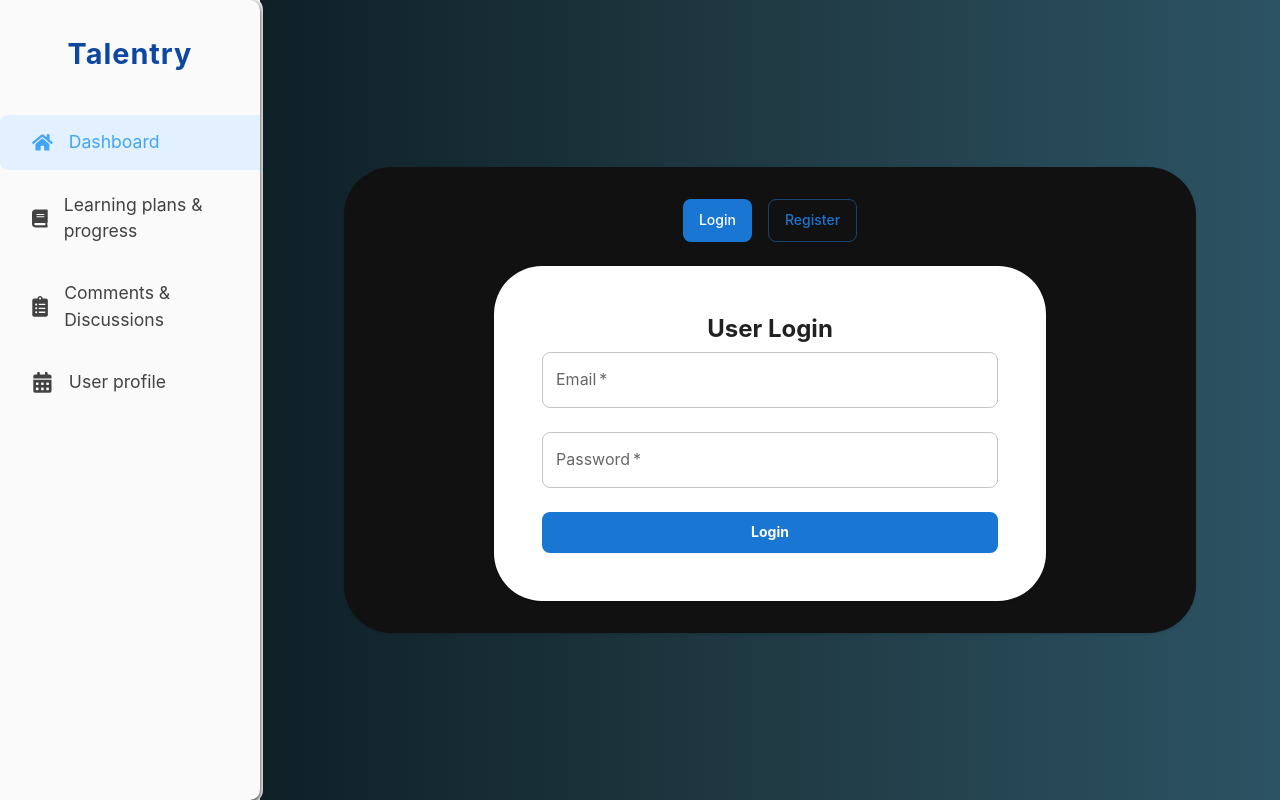
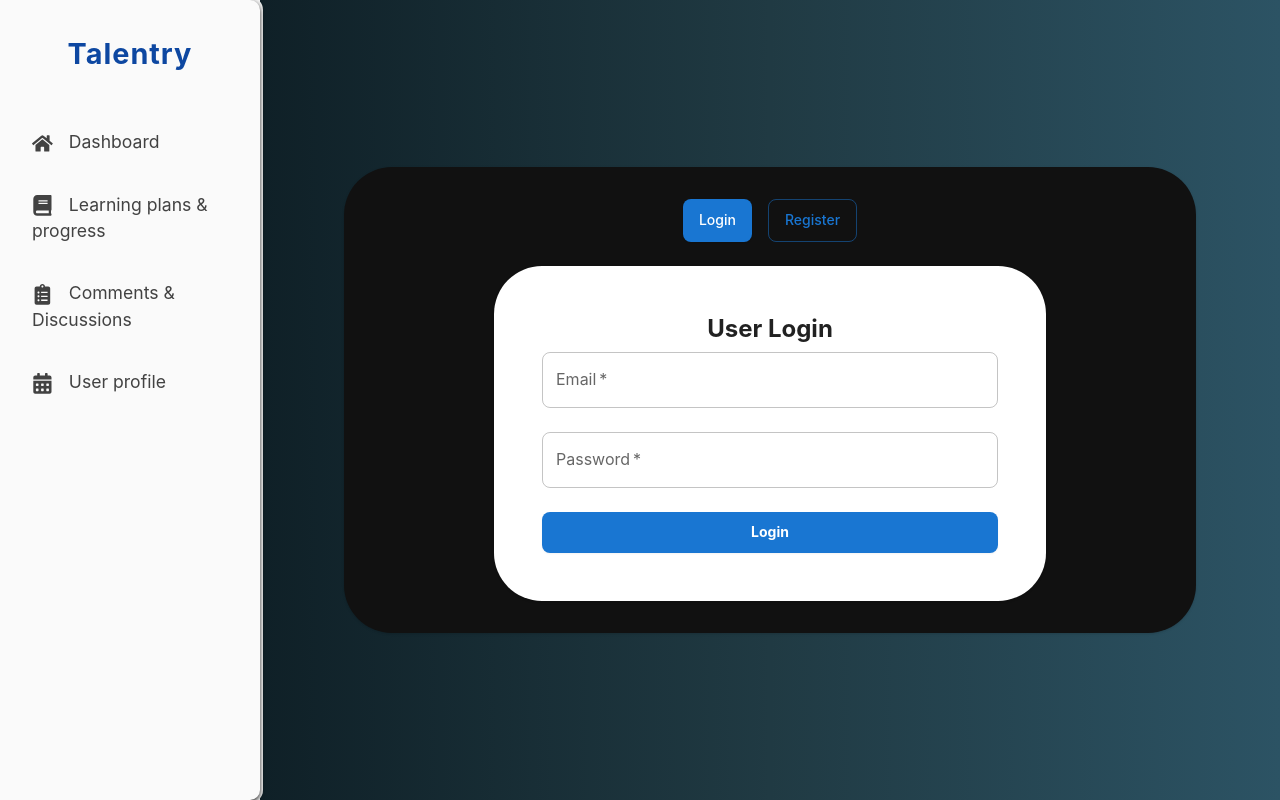
Before and after one commit to SandunRanjanaM/PAF_Assignment_Group_Project, a React (Create React App) app in the folder frontend/: page / in a window 1280 px wide. Built offline with nearby package versions, Linux system fonts and the light colour scheme.

Commit message:
linked components to the navigation bar

```diff
--- a/frontend/package.json
+++ b/frontend/package.json
@@ -14,9 +14,11 @@
     "@testing-library/jest-dom": "^6.6.3",
     "@testing-library/react": "^16.2.0",
     "@testing-library/user-event": "^13.5.0",
+    "ajv": "^8.12.0",
+    "ajv-keywords": "^5.1.0",
     "axios": "^1.8.4",
     "bootstrap": "^5.3.3",
-    "date-fns": "^4.1.0",
+    "date-fns": "^2.30.0",
     "react": "^19.0.0",
     "react-bootstrap": "^2.10.9",
     "react-dom": "^19.0.0",
--- a/frontend/src/components/NavigationBar.js
+++ b/frontend/src/components/NavigationBar.js
@@ -1,29 +1,40 @@
 import React from 'react';
+import { Link, useLocation } from 'react-router-dom';
 import '../styles/NavigationBar.css';
 import { FaHome, FaBook, FaClipboardList, FaCalendarAlt } from 'react-icons/fa';
 
 const NavigationBar = () => {
+  const location = useLocation();
+
   return (
     <nav className="navigation-bar">
       <div className="nav-header">
         <span className="nav-logo">Talentry</span>
       </div>
       <ul className="nav-list">
-        <li className="nav-item active">
+        <li className={`nav-item ${location.pathname === '/posts' ? 'active' : ''}`}>
+          <Link to="/posts" className="nav-link">
             <FaHome className="nav-icon" />
             <span>Dashboard</span>
+          </Link>
         </li>
-        <li className="nav-item">
+        <li className={`nav-item ${location.pathname === '/progresses' ? 'active' : ''}`}>
+          <Link to="/progresses" className="nav-link">
             <FaBook className="nav-icon" />
             <span>Learning plans & progress</span>
+          </Link>
         </li>
-        <li className="nav-item">
+        <li className={`nav-item ${location.pathname === '/NotificationViewer' ? 'active' : ''}`}>
+          <Link to="/NotificationViewer" className="nav-link">
             <FaClipboardList className="nav-icon" />
             <span>Comments & Discussions</span>
+          </Link>
         </li>
-        <li className="nav-item">
+        <li className={`nav-item ${location.pathname === '/profile' ? 'active' : ''}`}>
+          <Link to="/profile" className="nav-link">
             <FaCalendarAlt className="nav-icon" />
             <span>User profile</span>
+          </Link>
         </li>
       </ul>
     </nav>
```
Also changed, not shown: 1 other file (tests, documents, lock files or other folders). Lines whose indentation alone changed are shown as unchanged.
